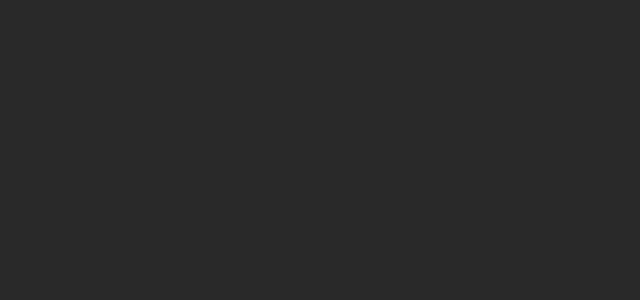
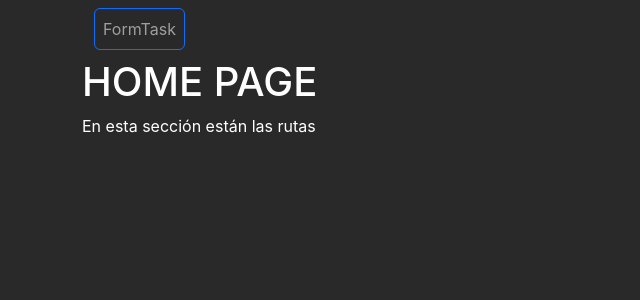
Before and after one commit to SebaGNH/FZC-React-Typescript-VYB, a React (Vite) app: page / in a window 1280 px wide. Before the commit this address had no page. Shown: the top 300 px of the page, without its empty margins (0-640 px from the left). Built offline with nearby package versions, Linux system fonts and the light colour scheme.

Commit message:
se actualizó ruta de archivos

```diff
--- a/src/ts01-task-app/components/FormTask.tsx
+++ b/src/fz01-task-app/components/FormTask.tsx
@@ -3,18 +3,19 @@
 export const FormTask = () => {
   const navigate = useNavigate();
 
-  const handleClick = () => {
+  const handleBack = () => {
     // navigate(-1);
-    navigate('/HomeNavBar');
+    navigate('/'); // Vuelve a "http://localhost:5173/"
   }
 
   return (
-    <div className='m-2'>
+    <div className='container'>
       <button
-        className='btn btn-outline-success btn-sm'
-        onClick={() => handleClick()}
-        > Volver atrás
+        className='btn btn-outline-success m-2'
+        onClick={() => handleBack()}
+        > Volver
       </button>
+
       <h1>Formulario</h1>
     </div>
   )
--- a/src/routes/App.routes.tsx
+++ b/src/routes/App.routes.tsx
@@ -1,12 +1,12 @@
 import {Routes, Route} from 'react-router-dom';
-import { FormTask } from '../ts01-task-app/components/FormTask';
+import { FormTask } from '../fz01-task-app/components/FormTask';
 import { HomeNavBar } from './HomeNavBar';
 
 export const AppRoutes = () => {
   return (
     <>
       <Routes>
-        <Route path='/HomeNavBar' element={<HomeNavBar />}/>
+        <Route path='/' element={<HomeNavBar />}/>
         <Route path='/FormTask' element={<FormTask />}/>
       </Routes>
 
--- a/src/routes/HomeNavBar.tsx
+++ b/src/routes/HomeNavBar.tsx
@@ -2,13 +2,13 @@
 
 export const HomeNavBar = () => {
   return (
-    <div className='mx-2'>
-      <nav className="navbar navbar-expand-sm navbar-dark bg-dark">
+    <div className='container'>
+      <nav className="navbar navbar-expand-sm navbar-dark">
         <div className="container-fluid">
-          <div className="collapse navbar-collapse" id="navbarColor01">
+          <div className="collapse navbar-collapse">
             <ul className="navbar-nav me-auto">
 
-              <NavLink to="/FormTask" className="nav-link btn btn-info">
+              <NavLink to="/FormTask" className="nav-link btn btn-outline-primary">
               FormTask
               </NavLink>
 
@@ -17,7 +17,8 @@
         </div>
       </nav>
 
-      <h1>En esta sección están las rutas</h1>
+      <h1>HOME PAGE</h1>
+      <p>En esta sección están las rutas</p>
     </div>
   )
 }
```
